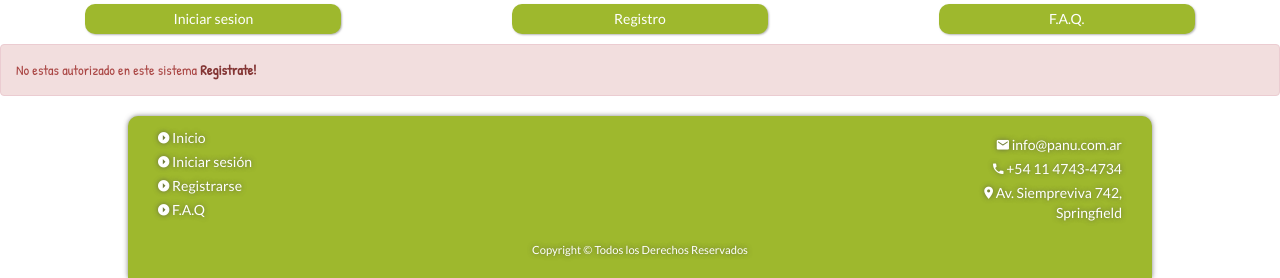
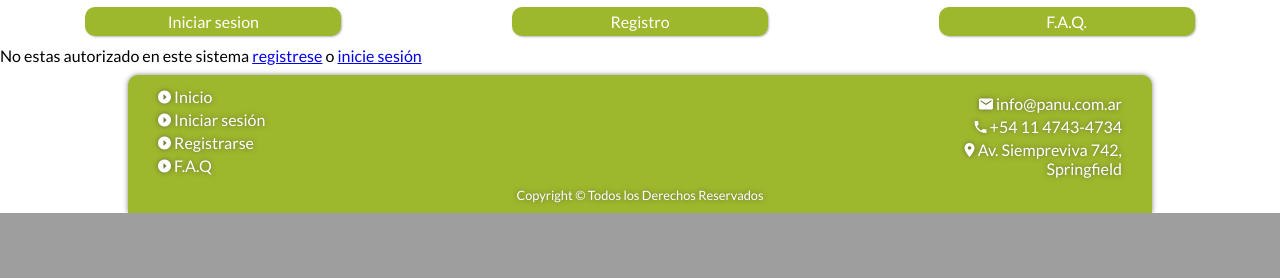
Before and after one commit to pablooconnor/proyectodh, a PHP site: page /perfil.php in a window 1280 px wide. Shown: the part 1125-1403 px from the top of the page. After the commit the page ends 1338 px from the top, so only its background shows below. Run offline with PHP 8.4, Linux system fonts and the light colour scheme; some libraries are stand-ins or nearby versions.

Commit message:
Cambio de texto en perfil.php si no esta con sesion iniciada (login o registro). Limpieza de login.css

```diff
--- a/css/perfil.css
+++ b/css/perfil.css
@@ -6,7 +6,7 @@
 }
 
 body {
-    font-family: 'Patrick Hand', cursive;
+    font-family: 'Lato', sans-serif;
 }
 
 /* Formulario */
--- a/perfil.php
+++ b/perfil.php
@@ -29,8 +29,7 @@
     <meta charset="UTF-8">
     <meta name="viewport" content="width=device-width, initial-scale=1.0">
     <meta http-equiv="X-UA-Compatible" content="ie=edge">
-    <title>Panu - Registrarse</title>
-    <link href="//maxcdn.bootstrapcdn.com/bootstrap/3.3.0/css/bootstrap.min.css" rel="stylesheet" id="bootstrap-css">
+    <title><?=isset($username) ? $user['username'] : "Perfil";?> - Panu</title>
     <link href="https://fonts.googleapis.com/css?family=Patrick+Hand" rel="stylesheet">
     <link rel="stylesheet" href="css/perfil.css">
     <link rel="stylesheet" href="css/header-footer.css">
@@ -44,7 +43,7 @@
         <?php //Checkeamos que no sea un GUEST, y en caso de serlo, error ?>
             <?php if(guest()):?>
                 <div class="alert alert-danger" role="alert">
-                    No estas autorizado en este sistema <a href="register.php" class="alert-link">Registrate!</a>
+                    No estas autorizado en este sistema <a href="register.php" class="alert-link">registrese</a> o <a href="login.php" class="alert-link">inicie sesión</a>
                 </div>
             <?php else: ?>
                 <div class="container">
```
Also changed, not shown: css/login.css (+0 -13 lines).
